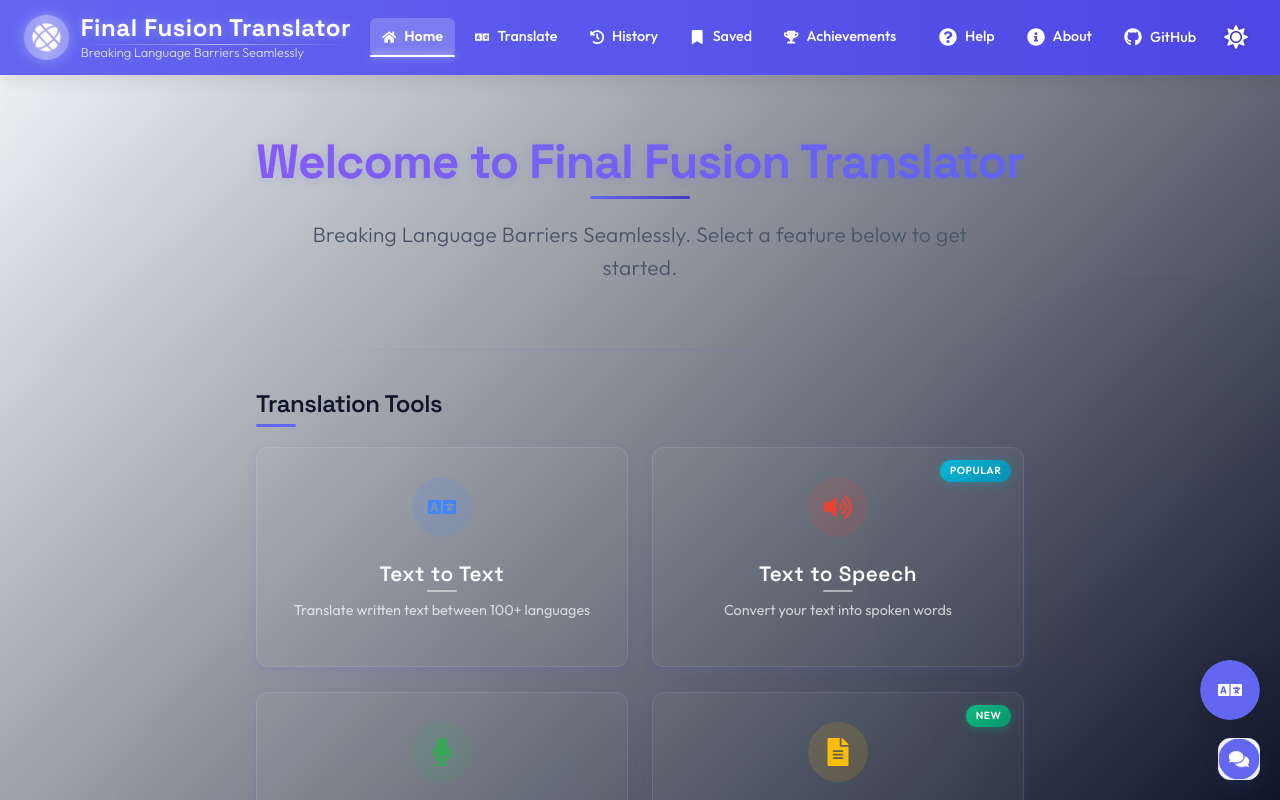
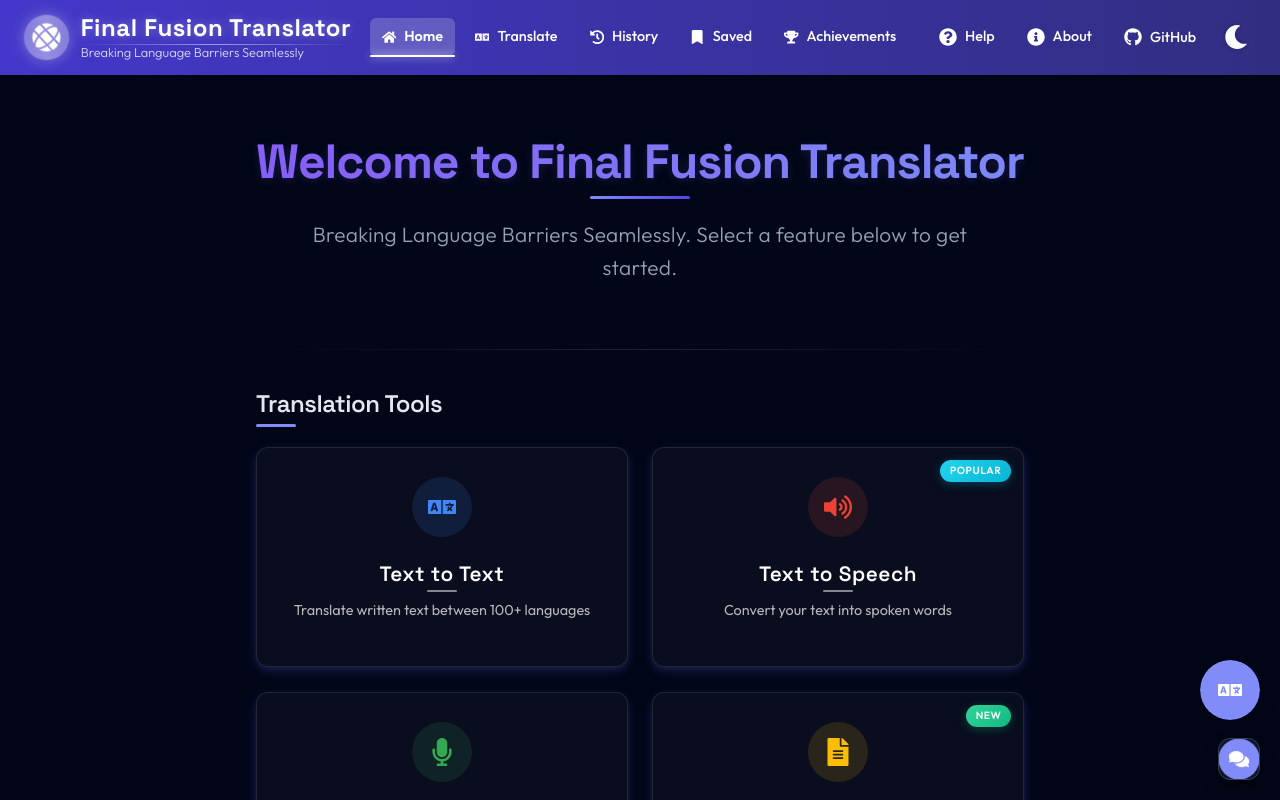
Before and after one commit to Ashwinpatel7/Final_Fusion, a React (Vite) app: page / in a window 1280 px wide. Shown: the top 800 px of the page. Built offline with nearby package versions, Linux system fonts and the light colour scheme.

Commit message:
Changed default mode

```diff
--- a/src/contexts/ThemeContext.jsx
+++ b/src/contexts/ThemeContext.jsx
@@ -5,12 +5,12 @@ import GlobalStyles from '../styles/GlobalStyles';
 
 // Create theme context
 export const ThemeContext = createContext({
-  theme: 'light',
+  theme: 'dark',
   toggleTheme: () => {},
 });
 
 export const ThemeProvider = ({ children }) => {
-  const [theme, setTheme] = useState('light');
+  const [theme, setTheme] = useState('dark');
 
   // Load theme from localStorage on initial render
   useEffect(() => {
```
